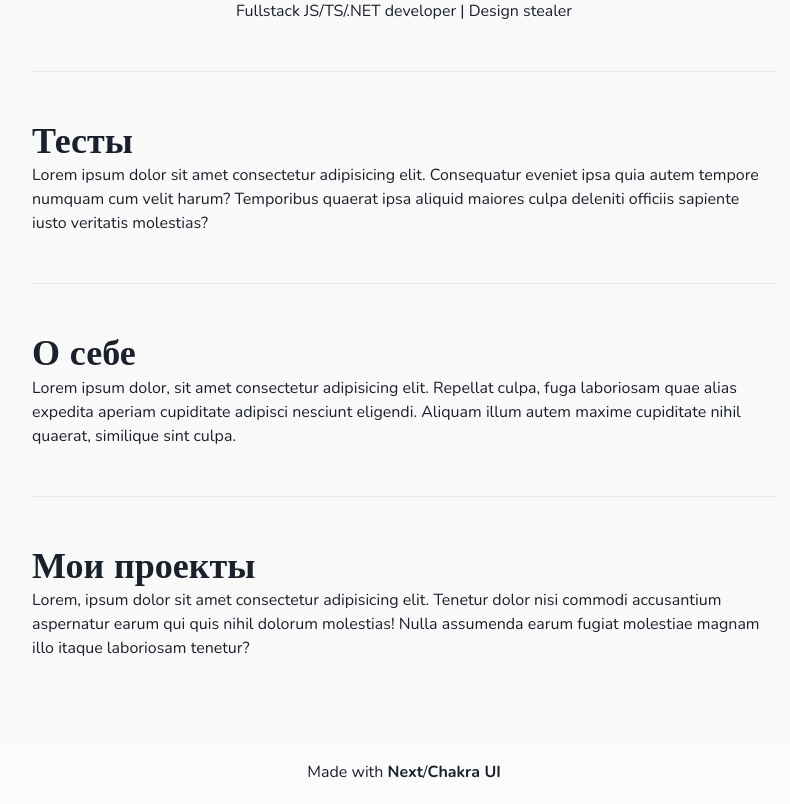
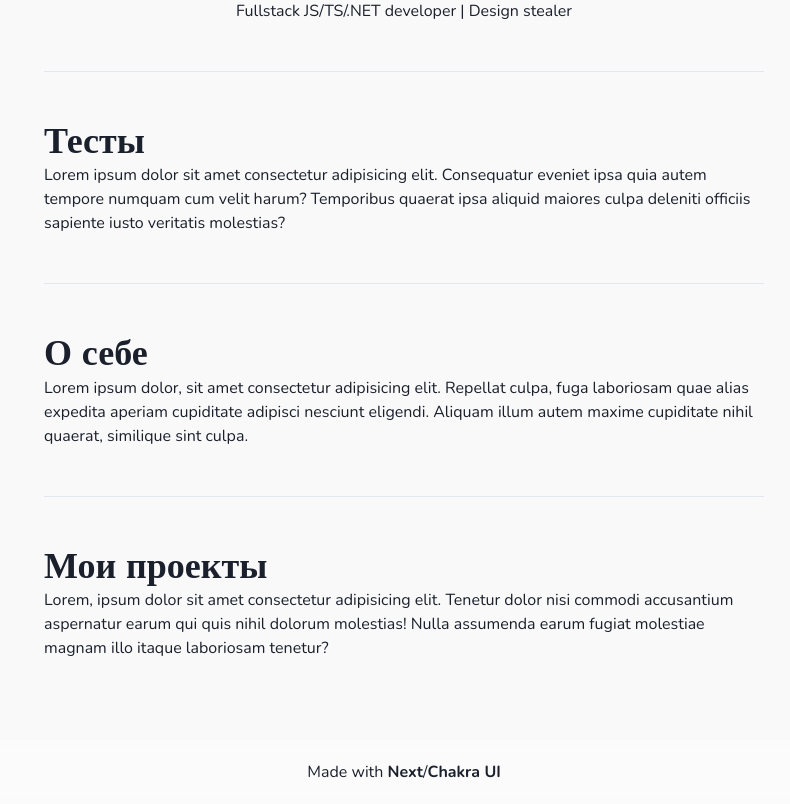
Before and after one commit to mindtnv/gbms, a Next.js app: page / in a window 1280 px wide. Shown: the part 380-1184 px from the top of the page, without its empty margins (236-1026 px from the left). Built offline with nearby package versions, Linux system fonts and the light colour scheme.

Commit message:
Add AppBlock

```diff
--- /dev/null
+++ b/components/AppBlock.tsx
@@ -0,0 +1,27 @@
+import { Box } from "@chakra-ui/react";
+import { motion } from "framer-motion";
+import { ReactElement } from "react";
+
+export type AppBlockProps = {
+  children: ReactElement | Array<ReactElement> | string;
+  delay: number;
+  // animate?: AnimationControls | TargetAndTransition | VariantLabels;
+  // transition?: Transition;
+};
+
+const AppBlock = ({ children, delay, ...props }: AppBlockProps) => {
+  return (
+    <Box width="100%">
+      <motion.div
+        animate={{ opacity: [0, 1], y: [30, 0] }}
+        transition={{
+          default: { duration: 0.3, delay: delay },
+        }}
+      >
+        {children}
+      </motion.div>
+    </Box>
+  );
+};
+
+export default AppBlock;
--- a/components/layouts/AppLayout.tsx
+++ b/components/layouts/AppLayout.tsx
@@ -7,7 +7,7 @@ const AppLayout = ({ children }: { children: ReactElement }) => {
   return (
     <Box as="main">
       <AppNavBar />
-      <Container maxW="container.md" pt={28} px={3} mb={20}>
+      <Container maxW="container.md" pt={28} px={6} mb={20}>
         {children}
       </Container>
       <AppFooter />
--- a/pages/index.tsx
+++ b/pages/index.tsx
@@ -12,8 +12,14 @@ import {
 } from "@chakra-ui/react";
 import { motion } from "framer-motion";
 import type { NextPage } from "next";
+import Head from "next/head";
+import AppBlock from "../components/AppBlock";
 
 const Home: NextPage = () => (
+  <>
+    <Head>
+      <title>gbms - Homepage</title>
+    </Head>
     <VStack spacing={12} divider={<StackDivider></StackDivider>}>
       <motion.div
         animate={{ opacity: [0, 1] }}
@@ -33,13 +39,8 @@ const Home: NextPage = () => (
           </Text>
         </Box>
       </motion.div>
-    <motion.div
-      animate={{ opacity: [0, 1], y: [30, 0] }}
-      transition={{
-        default: { duration: 0.3, delay: 0.05 },
-      }}
-    >
-      <Box>
+
+      <AppBlock delay={0.05}>
         <Heading as="h2">Тесты</Heading>
         <Text>
           Lorem ipsum dolor sit amet consectetur adipisicing elit. Consequatur
@@ -47,16 +48,9 @@ const Home: NextPage = () => (
           quaerat ipsa aliquid maiores culpa deleniti officiis sapiente iusto
           veritatis molestias?
         </Text>
-      </Box>
-    </motion.div>
+      </AppBlock>
 
-    <motion.div
-      animate={{ opacity: [0, 1], y: [30, 0] }}
-      transition={{
-        default: { duration: 0.3, delay: 0.2 },
-      }}
-    >
-      <Box>
+      <AppBlock delay={0.2}>
         <Heading as="h2">О себе</Heading>
         <Text>
           Lorem ipsum dolor, sit amet consectetur adipisicing elit. Repellat
@@ -64,26 +58,21 @@ const Home: NextPage = () => (
           nesciunt eligendi. Aliquam illum autem maxime cupiditate nihil
           quaerat, similique sint culpa.
         </Text>
-      </Box>
-    </motion.div>
+      </AppBlock>
 
-    <motion.div
-      animate={{ opacity: [0, 1], y: [30, 0] }}
-      transition={{
-        default: { duration: 0.3, delay: 0.45 },
-      }}
-    >
+      <AppBlock delay={0.35}>
         <Box>
           <Heading as="h2">Мои проекты</Heading>
           <Text>
             Lorem, ipsum dolor sit amet consectetur adipisicing elit. Tenetur
-          dolor nisi commodi accusantium aspernatur earum qui quis nihil dolorum
-          molestias! Nulla assumenda earum fugiat molestiae magnam illo itaque
-          laboriosam tenetur?
+            dolor nisi commodi accusantium aspernatur earum qui quis nihil
+            dolorum molestias! Nulla assumenda earum fugiat molestiae magnam
+            illo itaque laboriosam tenetur?
           </Text>
         </Box>
-    </motion.div>
+      </AppBlock>
     </VStack>
+  </>
 );
 
 export default Home;
```
Lines whose indentation alone changed are shown as unchanged.
